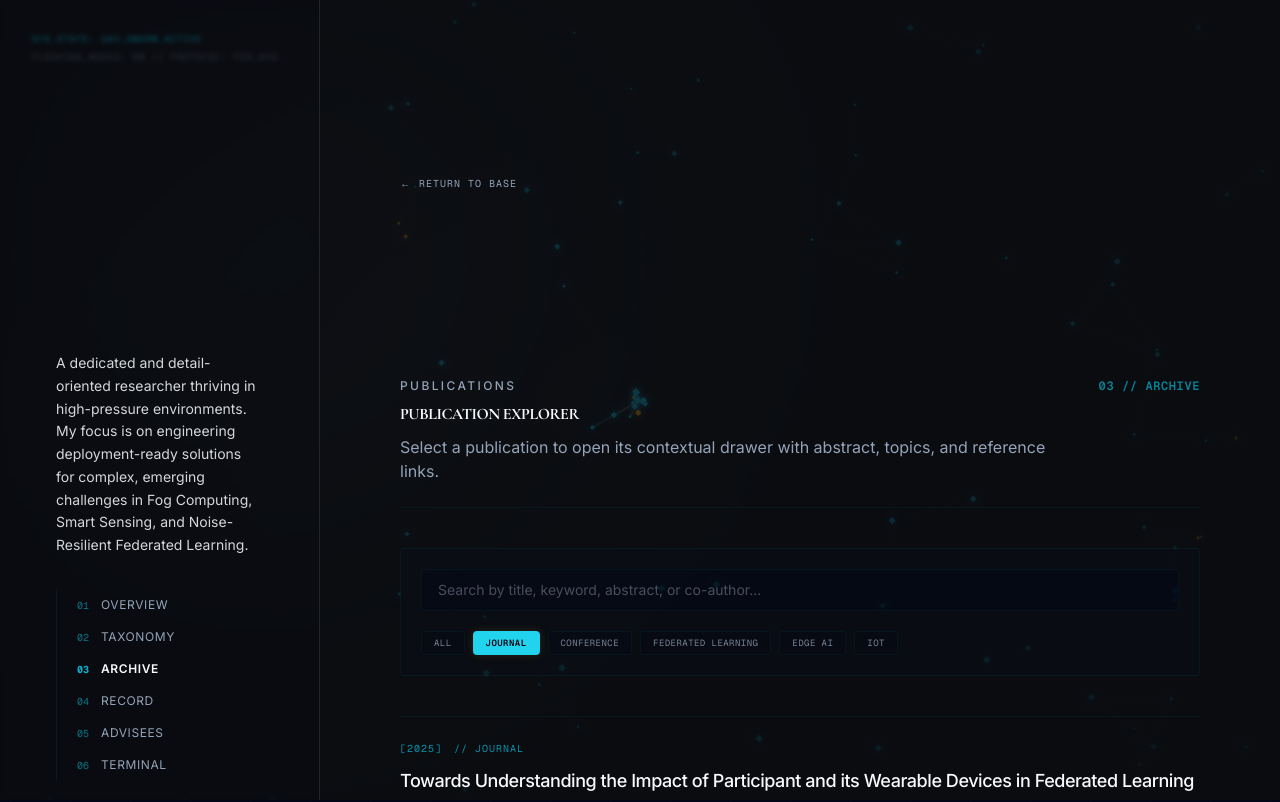
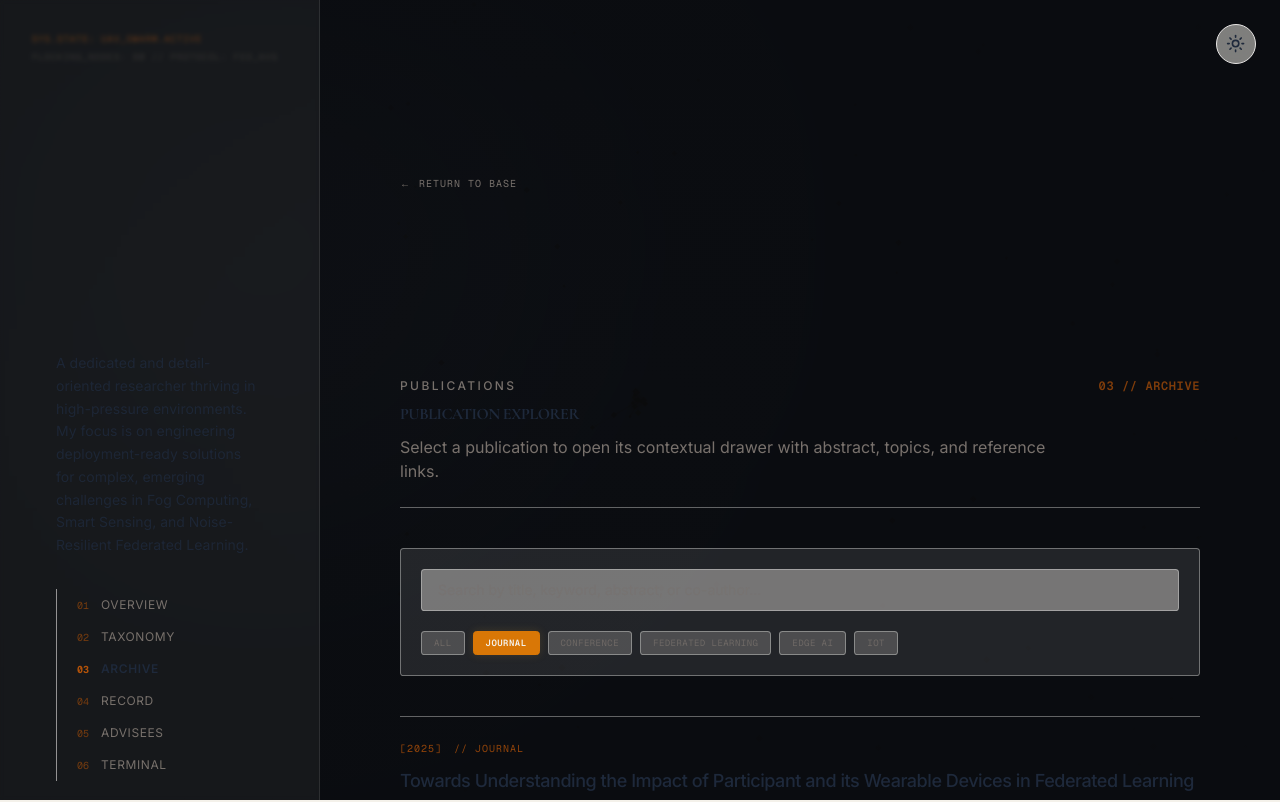
Before and after one commit to Man1ac-1773/deploy-iitp, a Next.js app: page /publications in a window 1280 px wide. Shown: the top 802 px of the page. Built offline with nearby package versions, Linux system fonts and the light colour scheme.

Commit message:
merging both the themes, let's see

```diff
--- a/package.json
+++ b/package.json
@@ -19,6 +19,7 @@
     "lenis": "^1.3.23",
     "lucide-react": "^1.17.0",
     "next": "^15.3.3",
+    "next-themes": "^0.4.6",
     "react": "^19.0.0",
     "react-dom": "^19.0.0",
     "tailwind-merge": "^3.6.0",
--- a/src/app/globals.css
+++ b/src/app/globals.css
@@ -5,12 +5,12 @@
 @custom-variant dark (&:is(.dark *));
 
 @theme {
-  --color-background: #020617;
-  --color-surface: #0f172a;
-  --color-accent: #06b6d4;
-  --color-accent-warm: #22d3ee;
-  --color-foreground: #f8fafc;
-  --color-muted-foreground: #94a3b8;
+  --color-background: #f4f1ea;
+  --color-surface: #ffffff;
+  --color-accent: #b45309;
+  --color-accent-warm: #d97706;
+  --color-foreground: #1e293b;
+  --color-muted-foreground: #78716c;
 
   --font-sans: var(--font-inter), ui-sans-serif, system-ui, sans-serif;
   --font-heading: var(--font-cormorant-garamond), ui-serif, Georgia, serif;
@@ -27,6 +27,42 @@
   --hero-name-size: clamp(3.5rem, 10vw, 30rem);
   --section-title-size: clamp(2.5rem, 8vw, 6rem);
   --hero-name-leading: 0.82;
+  --background: #f4f1ea;
+  --foreground: #1e293b;
+  --card: #ffffff;
+  --card-foreground: #1e293b;
+  --popover: #ffffff;
+  --popover-foreground: #1e293b;
+  --primary: #b45309;
+  --primary-foreground: #ffffff;
+  --secondary: #ffffff;
+  --secondary-foreground: #1e293b;
+  --muted: #f5f5f4;
+  --muted-foreground: #78716c;
+  --accent: #b45309;
+  --accent-warm: #d97706;
+  --accent-foreground: #ffffff;
+  --destructive: oklch(0.704 0.191 22.216);
+  --border: #e7e5e4;
+  --input: #e7e5e4;
+  --ring: #b45309;
+  --chart-1: oklch(0.87 0 0);
+  --chart-2: oklch(0.556 0 0);
+  --chart-3: oklch(0.439 0 0);
+  --chart-4: oklch(0.371 0 0);
+  --chart-5: oklch(0.269 0 0);
+  --radius: 0.375rem;
+  --sidebar: #ffffff;
+  --sidebar-foreground: #1e293b;
+  --sidebar-primary: #b45309;
+  --sidebar-primary-foreground: #ffffff;
+  --sidebar-accent: #f5f5f4;
+  --sidebar-accent-foreground: #1e293b;
+  --sidebar-border: #e7e5e4;
+  --sidebar-ring: #b45309;
+}
+
+.dark {
   --background: #020617;
   --foreground: #f8fafc;
   --card: #0f172a;
@@ -34,31 +70,30 @@
   --popover: #0f172a;
   --popover-foreground: #f8fafc;
   --primary: #06b6d4;
-  --primary-foreground: #f8fafc;
+  --primary-foreground: #020617;
   --secondary: #0f172a;
   --secondary-foreground: #f8fafc;
   --muted: #0f172a;
   --muted-foreground: #94a3b8;
-  --accent: #0f172a;
+  --accent: #06b6d4;
   --accent-warm: #22d3ee;
-  --accent-foreground: #f8fafc;
+  --accent-foreground: #020617;
   --destructive: oklch(0.704 0.191 22.216);
-  --border: color-mix(in srgb, #94a3b8 20%, transparent);
-  --input: color-mix(in srgb, #94a3b8 25%, transparent);
+  --border: rgba(6, 182, 212, 0.15);
+  --input: rgba(6, 182, 212, 0.20);
   --ring: #06b6d4;
   --chart-1: oklch(0.87 0 0);
   --chart-2: oklch(0.556 0 0);
   --chart-3: oklch(0.439 0 0);
   --chart-4: oklch(0.371 0 0);
   --chart-5: oklch(0.269 0 0);
-  --radius: 0.375rem;
   --sidebar: #0f172a;
   --sidebar-foreground: #f8fafc;
   --sidebar-primary: #06b6d4;
-  --sidebar-primary-foreground: #f8fafc;
+  --sidebar-primary-foreground: #020617;
   --sidebar-accent: #0f172a;
   --sidebar-accent-foreground: #f8fafc;
-  --sidebar-border: color-mix(in srgb, #94a3b8 20%, transparent);
+  --sidebar-border: rgba(6, 182, 212, 0.15);
   --sidebar-ring: #06b6d4;
 }
 
@@ -80,11 +115,6 @@
 
   body {
     background-color: var(--color-background);
-    background-image:
-      linear-gradient(rgba(6, 182, 212, 0.03) 1px, transparent 1px),
-      linear-gradient(90deg, rgba(6, 182, 212, 0.03) 1px, transparent 1px);
-    background-size: 60px 60px;
-    background-position: center top;
     color: var(--color-foreground);
     font-family: var(--font-sans);
     font-size: 1rem;
@@ -93,6 +123,15 @@
     -moz-osx-font-smoothing: grayscale;
     @apply bg-background text-foreground;
   }
+
+  .dark body {
+    background-image:
+      linear-gradient(rgba(6, 182, 212, 0.03) 1px, transparent 1px),
+      linear-gradient(90deg, rgba(6, 182, 212, 0.03) 1px, transparent 1px);
+    background-size: 60px 60px;
+    background-position: center top;
+  }
+
   * {
     @apply border-border;
   }
@@ -101,9 +140,16 @@
   *:focus-visible {
     outline: 2px solid var(--color-accent);
     outline-offset: 4px;
-    box-shadow: 0 0 20px rgba(6, 182, 212, 0.3);
     border-radius: 2px;
     transition: outline-offset 0.2s var(--ease-elite), box-shadow 0.2s var(--ease-elite);
+  }
+
+  html:not(.dark) *:focus-visible {
+    box-shadow: 0 0 20px rgba(180, 83, 9, 0.15);
+  }
+
+  .dark *:focus-visible {
+    box-shadow: 0 0 20px rgba(6, 182, 212, 0.3);
   }
 
   /* Global Elite Transition Override for interactive elements */
@@ -206,41 +252,6 @@
   --radius-4xl: calc(var(--radius) * 2.6);
 }
 
-.dark {
-  --background: #020617;
-  --foreground: #f8fafc;
-  --card: #0f172a;
-  --card-foreground: #f8fafc;
-  --popover: #0f172a;
-  --popover-foreground: #f8fafc;
-  --primary: #06b6d4;
-  --primary-foreground: #020617;
-  --secondary: #0f172a;
-  --secondary-foreground: #f8fafc;
-  --muted: #0f172a;
-  --muted-foreground: #94a3b8;
-  --accent: #06b6d4;
-  --accent-warm: #22d3ee;
-  --accent-foreground: #020617;
-  --destructive: oklch(0.704 0.191 22.216);
-  --border: rgba(6, 182, 212, 0.15);
-  --input: rgba(6, 182, 212, 0.20);
-  --ring: #06b6d4;
-  --chart-1: oklch(0.87 0 0);
-  --chart-2: oklch(0.556 0 0);
-  --chart-3: oklch(0.439 0 0);
-  --chart-4: oklch(0.371 0 0);
-  --chart-5: oklch(0.269 0 0);
-  --sidebar: #0f172a;
-  --sidebar-foreground: #f8fafc;
-  --sidebar-primary: #06b6d4;
-  --sidebar-primary-foreground: #020617;
-  --sidebar-accent: #0f172a;
-  --sidebar-accent-foreground: #f8fafc;
-  --sidebar-border: rgba(6, 182, 212, 0.15);
-  --sidebar-ring: #06b6d4;
-}
-
 @keyframes fadeIn {
   from {
     opacity: 0;
@@ -262,12 +273,29 @@
   height: 6px;
 }
 
-::-webkit-scrollbar-track {
+html:not(.dark) ::-webkit-scrollbar-track {
+  background: #f4f1ea;
+  border-left: 1px solid rgba(0, 0, 0, 0.05);
+}
+
+html:not(.dark) ::-webkit-scrollbar-thumb {
+  background: rgba(0, 0, 0, 0.15);
+  border-radius: 3px;
+  border: 1px solid transparent;
+  background-clip: padding-box;
+  transition: background 0.3s ease;
+}
+
+html:not(.dark) ::-webkit-scrollbar-thumb:hover {
+  background: rgba(0, 0, 0, 0.3);
+}
+
+.dark ::-webkit-scrollbar-track {
   background: #020617;
   border-left: 1px solid rgba(6, 182, 212, 0.08);
 }
 
-::-webkit-scrollbar-thumb {
+.dark ::-webkit-scrollbar-thumb {
   background: rgba(6, 182, 212, 0.2);
   border-radius: 3px;
   border: 1px solid transparent;
@@ -275,7 +303,7 @@
   transition: background 0.3s ease;
 }
 
-::-webkit-scrollbar-thumb:hover {
+.dark ::-webkit-scrollbar-thumb:hover {
   background: rgba(6, 182, 212, 0.45);
 }
 
@@ -329,7 +357,19 @@
   }
 }
 
-.laser-scan-line-vertical {
+html:not(.dark) .laser-scan-line-vertical {
+  position: absolute;
+  left: 0;
+  right: 0;
+  height: 2px;
+  background-color: #b45309;
+  box-shadow: 0 0 14px 2px #b45309;
+  pointer-events: none;
+  z-index: 100;
+  animation: laserScanVertical 1.2s cubic-bezier(0.25, 1, 0.5, 1) 0.2s both;
+}
+
+.dark .laser-scan-line-vertical {
   position: absolute;
   left: 0;
   right: 0;
--- a/src/app/layout.tsx
+++ b/src/app/layout.tsx
@@ -3,6 +3,8 @@ import { Inter, Cormorant_Garamond } from "next/font/google";
 import { GeistMono } from "geist/font/mono";
 import { cn } from "@/lib/utils";
 import { SmoothScrollProvider } from "@/components/layout/smooth-scroll-provider";
+import { ThemeProvider } from "@/components/layout/theme-provider";
+import { ThemeToggle } from "@/components/shared/theme-toggle";
 import "./globals.css";
 
 const inter = Inter({
@@ -46,22 +48,26 @@ export default function RootLayout({
     <html
       lang="en"
       className={cn(
-        "dark font-sans",
+        "font-sans",
         inter.variable,
         cormorantGaramond.variable,
         GeistMono.variable,
       )}
+      suppressHydrationWarning
     >
       <head>
         <meta name="color-scheme" content="dark" />
       </head>
       <body className="min-h-dvh antialiased">
+        <ThemeProvider attribute="class" defaultTheme="system" enableSystem>
           <a href="#portfolio" className="sr-only focus:not-sr-only focus:absolute focus:z-50 focus:bg-background focus:p-4 focus:text-foreground">
             Skip to content
           </a>
+          <ThemeToggle />
           <SmoothScrollProvider>
             {children}
           </SmoothScrollProvider>
+        </ThemeProvider>
       </body>
     </html>
   );
--- /dev/null
+++ b/src/components/layout/theme-provider.tsx
@@ -0,0 +1,11 @@
+"use client";
+
+import * as React from "react";
+import { ThemeProvider as NextThemesProvider } from "next-themes";
+
+export function ThemeProvider({
+  children,
+  ...props
+}: React.ComponentProps<typeof NextThemesProvider>) {
+  return <NextThemesProvider {...props}>{children}</NextThemesProvider>;
+}
--- a/src/components/sections/bento-grid/bento-card.tsx
+++ b/src/components/sections/bento-grid/bento-card.tsx
@@ -71,7 +71,7 @@ export function BentoCard({ card, className, onClick }: BentoCardProps) {
     >
       <div
         className={cn(
-          "relative w-full h-full flex flex-col bg-background/5 backdrop-blur-[2px] border border-white/5 hover:border-accent/40 shadow-xl shadow-black/20 p-6 sm:p-8 lg:p-10 rounded-sm overflow-hidden",
+          "relative w-full h-full flex flex-col bg-white/40 dark:bg-background/5 backdrop-blur-md dark:backdrop-blur-[2px] border border-white/60 dark:border-white/5 hover:bg-white/60 dark:hover:bg-transparent hover:border-white/80 dark:hover:border-accent/40 transition-colors duration-500 shadow-xl shadow-black/5 dark:shadow-black/20 p-6 sm:p-8 lg:p-10 rounded-none dark:rounded-sm overflow-hidden",
         )}
       >
         {/* Radial Background Hover Glow */}
--- a/src/components/sections/conferences/conferences-section.tsx
+++ b/src/components/sections/conferences/conferences-section.tsx
@@ -10,12 +10,12 @@ export function ConferencesSection() {
     <section id="conferences" className="py-section relative border-t border-white/5">
       <SectionHeading>Global Conferences</SectionHeading>
 
-      <div className="mt-12 md:mt-16 flex flex-col gap-[1px] bg-white/10 border border-white/5 rounded-sm overflow-hidden">
+      <div className="mt-12 md:mt-16 flex flex-col gap-[1px] bg-transparent dark:bg-white/10 border border-border dark:border-white/5 rounded-sm overflow-hidden">
         {displayedConferences.map((conf, i) => (
           <article
             key={conf.id}
             className={cn(
-              "group relative flex flex-col md:flex-row md:items-center justify-between gap-4 bg-[#0A0C10] p-6 hover:bg-[#0f121a] transition-colors duration-300",
+              "group relative flex flex-col md:flex-row md:items-center justify-between gap-4 bg-card dark:bg-[#0A0C10] p-6 hover:bg-black/5 dark:hover:bg-[#0f121a] transition-colors duration-300",
             )}
           >
             {/* Terminal decorative prefix */}
--- a/src/components/shared/media/network-background.tsx
+++ b/src/components/shared/media/network-background.tsx
@@ -190,7 +190,9 @@ export function NetworkBackground({ className }: NetworkBackgroundProps) {
         ctx.lineTo(this.x - s, this.y);
         ctx.closePath();
 
-        ctx.fillStyle = this.isStraggler ? "rgba(245, 158, 11, 0.8)" : "rgba(6, 182, 212, 0.9)";
+        const isDark = document.documentElement.classList.contains('dark');
+        const rgb = isDark ? '6, 182, 212' : '180, 83, 9';
+        ctx.fillStyle = this.isStraggler ? "rgba(245, 158, 11, 0.8)" : `rgba(${rgb}, 0.9)`;
         ctx.fill();
 
         // Active glow
@@ -210,7 +212,10 @@ export function NetworkBackground({ className }: NetworkBackgroundProps) {
         return;
       }
 
-      ctx.clearRect(0, 0, width, height);
+      const isDark = document.documentElement.classList.contains('dark');
+      const rgb = isDark ? '6, 182, 212' : '180, 83, 9';
+
+      ctx.clearRect(0, 0, canvas.width, canvas.height);
 
       // Draw Connections (Mesh Network)
       for (let i = 0; i < uavs.length; i++) {
@@ -222,7 +227,7 @@ export function NetworkBackground({ className }: NetworkBackgroundProps) {
           if (distSq < CONNECTION_DIST_SQ) {
             const distance = Math.sqrt(distSq);
             ctx.beginPath();
-            ctx.strokeStyle = `rgba(6, 182, 212, ${0.15 * (1 - distance / Math.sqrt(CONNECTION_DIST_SQ))})`;
+            ctx.strokeStyle = `rgba(${rgb}, ${0.15 * (1 - distance / Math.sqrt(CONNECTION_DIST_SQ))})`;
             ctx.lineWidth = 0.5;
             ctx.moveTo(uavs[i].x, uavs[i].y);
             ctx.lineTo(uavs[j].x, uavs[j].y);
@@ -245,7 +250,7 @@ export function NetworkBackground({ className }: NetworkBackgroundProps) {
             const opacity = 0.25 * (1 - distance / (mouse.radius * 0.6));
             ctx.strokeStyle = uavs[i].isStraggler
               ? `rgba(245, 158, 11, ${opacity})`
-              : `rgba(229, 169, 59, ${opacity})`;
+              : `rgba(${rgb}, ${opacity})`;
             ctx.lineWidth = uavs[i].isStraggler ? 0.5 : 1.2;
 
             if (uavs[i].isStraggler) {
@@ -294,7 +299,8 @@ export function NetworkBackground({ className }: NetworkBackgroundProps) {
       <div className="absolute inset-0 opacity-30 mix-blend-screen blur-[120px] bg-[radial-gradient(circle_at_20%_30%,rgba(120,135,160,0.15)_0%,transparent_40%)]" />
       <canvas
         ref={canvasRef}
-        className="absolute inset-0 size-full opacity-25 mix-blend-screen"
+        className="absolute inset-0 z-0 pointer-events-none opacity-30 mix-blend-multiply dark:opacity-20 dark:mix-blend-screen"
+        aria-hidden="true"
       />
       {/* Telemetry overlay to anchor the simulation context */}
       <div className="absolute top-8 left-8 flex flex-col gap-1 z-20">
--- a/src/components/shared/media/profile-photo-slot.tsx
+++ b/src/components/shared/media/profile-photo-slot.tsx
@@ -26,7 +26,8 @@ export function ProfilePhotoSlot({
       )}
     >
       {src ? (
-        <div className="group relative z-10 size-full overflow-hidden rounded-sm cursor-pointer border border-border/50">
+        <div className="group relative z-10 size-full overflow-hidden rounded-none dark:rounded-sm cursor-pointer border border-black/10 dark:border-border/50 p-0.5 dark:p-0 bg-black/5 dark:bg-transparent">
+          <div className="relative size-full overflow-hidden rounded-none dark:rounded-sm">
             <Image
               src={src}
               alt={alt}
@@ -34,6 +35,7 @@ export function ProfilePhotoSlot({
               sizes="(min-width: 1024px) 96px, (min-width: 640px) 80px, 64px"
               className="object-cover transition-transform duration-700 ease-out group-hover:scale-105"
             />
+          </div>
         </div>
       ) : null}
       {!src ? (
--- /dev/null
+++ b/src/components/shared/theme-toggle.tsx
@@ -0,0 +1,32 @@
+"use client";
+
+import * as React from "react";
+import { Moon, Sun } from "lucide-react";
+import { useTheme } from "next-themes";
+
+export function ThemeToggle() {
+  const { setTheme, theme } = useTheme();
+  const [mounted, setMounted] = React.useState(false);
+
+  React.useEffect(() => {
+    setMounted(true);
+  }, []);
+
+  if (!mounted) {
+    return (
+      <div className="fixed top-6 right-6 z-50 w-10 h-10 rounded-full border border-border bg-background/50 backdrop-blur-md" />
+    );
+  }
+
+  return (
+    <button
+      onClick={() => setTheme(theme === "light" ? "dark" : "light")}
+      className="fixed top-6 right-6 z-50 flex items-center justify-center w-10 h-10 rounded-full border border-border bg-background/50 backdrop-blur-md text-foreground transition-all hover:scale-105 hover:bg-accent/10 focus-visible:outline-none focus-visible:ring-2 focus-visible:ring-ring"
+      aria-label="Toggle theme"
+    >
+      <Sun className="h-[1.2rem] w-[1.2rem] rotate-0 scale-100 transition-all dark:-rotate-90 dark:scale-0" />
+      <Moon className="absolute h-[1.2rem] w-[1.2rem] rotate-90 scale-0 transition-all dark:rotate-0 dark:scale-100" />
+      <span className="sr-only">Toggle theme</span>
+    </button>
+  );
+}
```
Also changed, not shown: src/components/sections/bento-grid/bento-modal.tsx (+6 -6 lines), src/components/sections/hero/editorial-hero.tsx (+31 -12 lines), src/components/sections/research-graph/research-graph.tsx (+11 -8 lines), 1 other file (tests, documents, lock files or other folders). Lines whose indentation alone changed are shown as unchanged.
